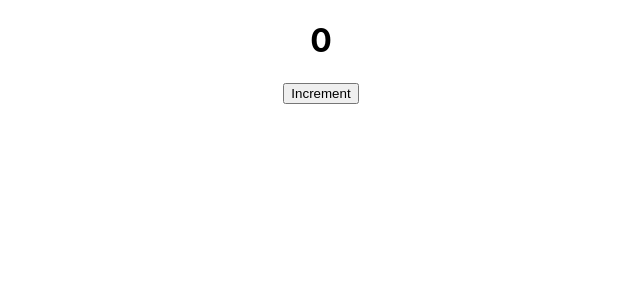
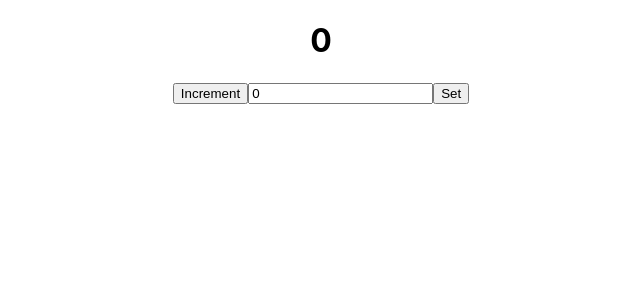
Before and after one commit to srg190/jest-test, a React (Create React App) app: page / in a window 1280 px wide. Shown: the top 300 px of the page, without its empty margins (319-959 px from the left). Built offline with nearby package versions, Linux system fonts and the light colour scheme.

Commit message:
--user-event

```diff
--- a/src/App.tsx
+++ b/src/App.tsx
@@ -1,6 +1,6 @@
 import React from "react";
 // import "./App.css";
-import Application from "./components/application";
+// import Application from "./components/application";
 import Counter from "./components/counter";
 
 function App() {
--- a/src/components/counter/index.tsx
+++ b/src/components/counter/index.tsx
@@ -2,10 +2,18 @@ import { useState } from "react";
 
 const Counter = () => {
   const [count, setCount] = useState(0);
+  const [amount, setAmount] = useState(0);
   return (
     <>
       <h1>{count}</h1>
       <button onClick={() => setCount(count + 1)}>Increment</button>
+      <input
+        value={amount}
+        type="number"
+        name="amount"
+        onChange={(e) => setAmount(parseInt(e.target.value))}
+      />
+      <button onClick={() => setCount(amount)}>Set</button>
     </>
   );
 };
```
Also changed, not shown: 1 other file (tests, documents, lock files or other folders).
